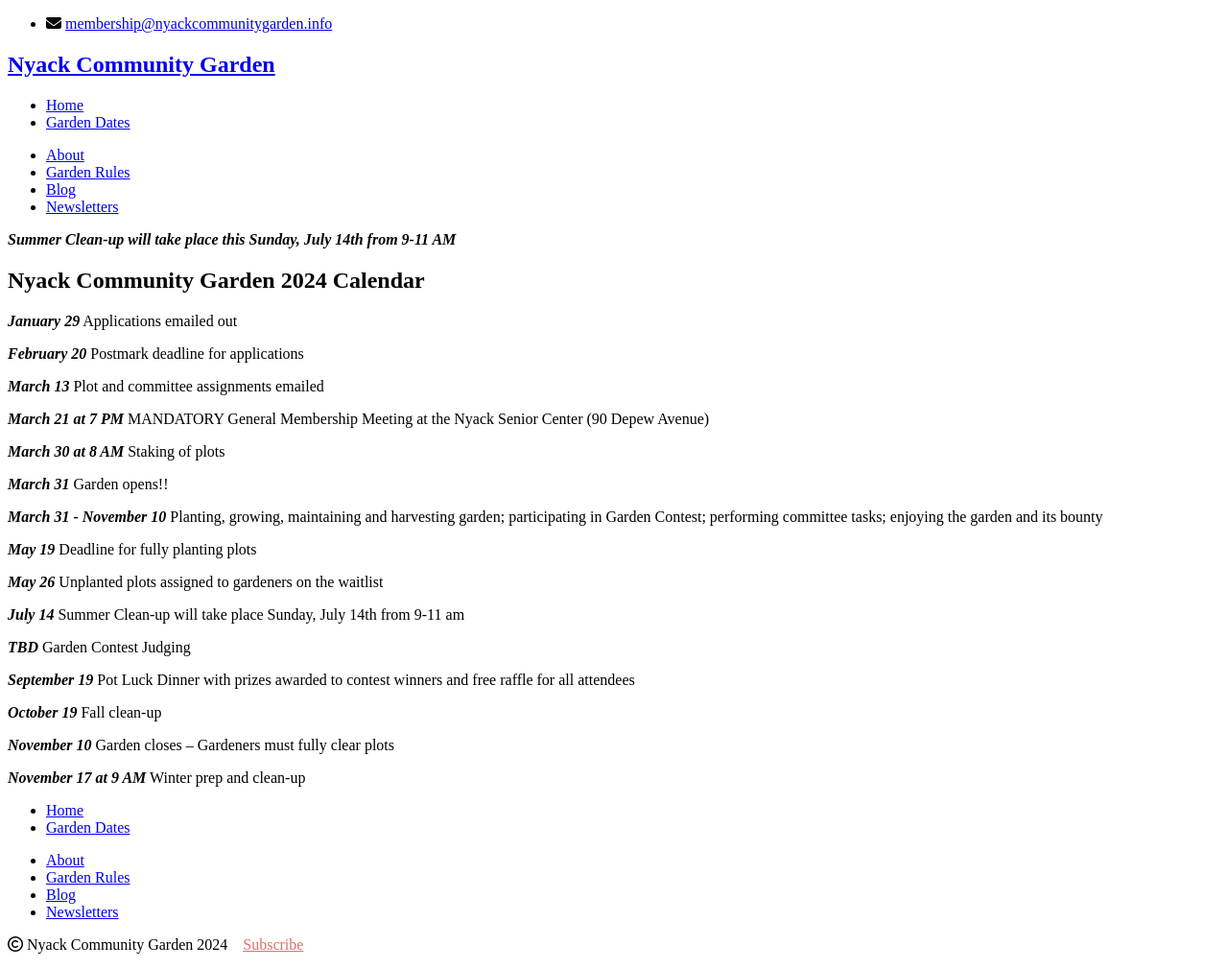
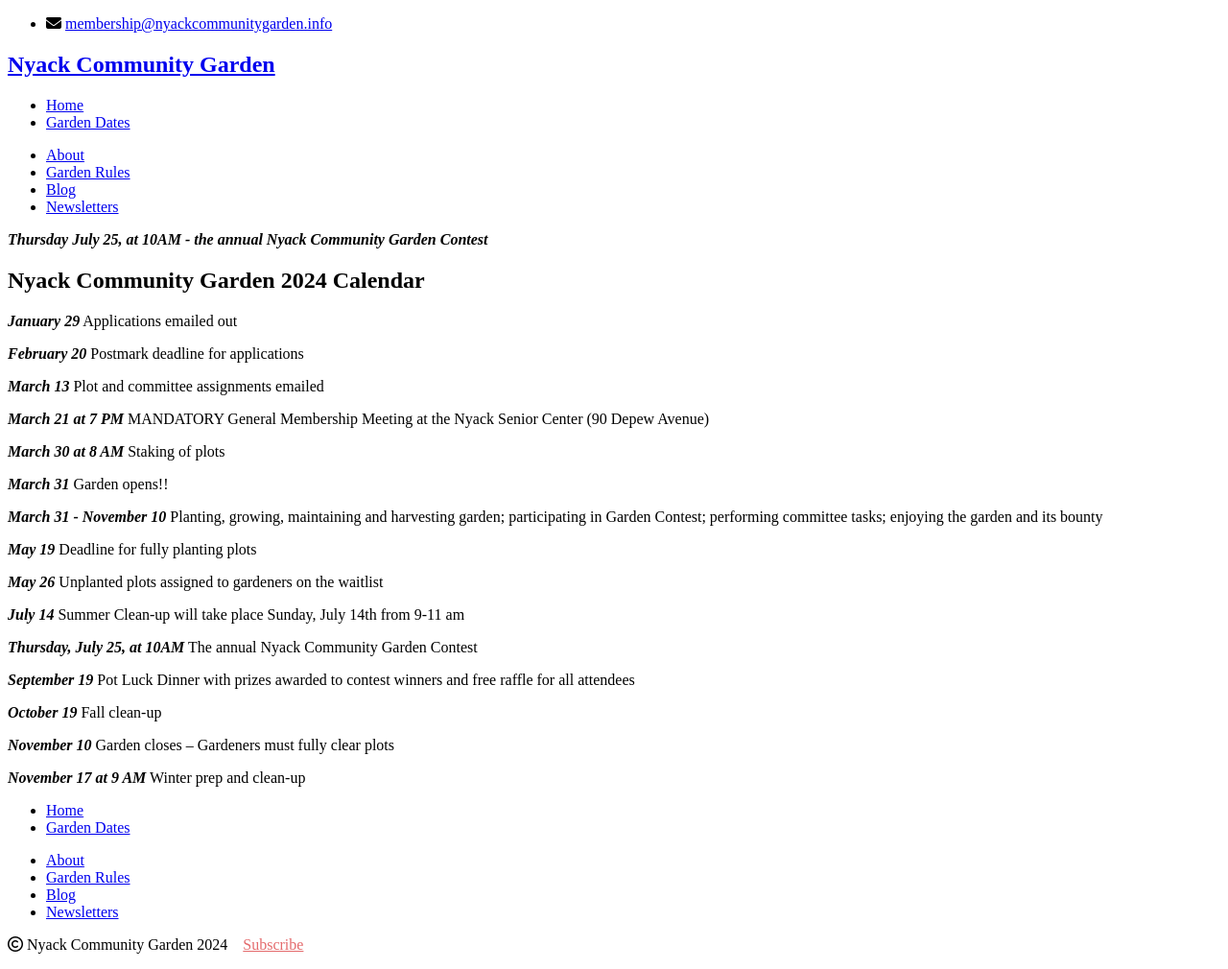
Before and after one commit to bosborne/nyackcommunitygarden, a Jekyll site: the page built from garden-dates/index.md, in a window 1280 px wide. Shown: the whole page at 96% size. Built offline with Jekyll 4.4.1, drawn with Linux system fonts in a browser that asks for light colours; nearby versions of some CDN libraries; library files that are not in the unit come from our copies.

Commit message:
Garden contest date

```diff
--- a/_layouts/default.html
+++ b/_layouts/default.html
@@ -22,7 +22,7 @@
       <div class="bannerbox">
         <p>
           <i>
-            <b>Summer Clean-up will take place this Sunday, July 14th from 9-11 AM</b>
+            <b><i>Thursday July 25, at 10AM </i>- the annual Nyack Community Garden Contest</b>
           </i>
         </p>
       </div>
--- a/garden-dates/index.md
+++ b/garden-dates/index.md
@@ -27,7 +27,7 @@ published: true
 
 ***July 14*** Summer Clean-up will take place Sunday, July 14th from 9-11 am
 
-***TBD*** Garden Contest Judging
+***Thursday, July 25, at 10AM*** The annual Nyack Community Garden Contest
 
 ***September 19*** Pot Luck Dinner with prizes awarded to contest winners and free raffle for all attendees
 
```
